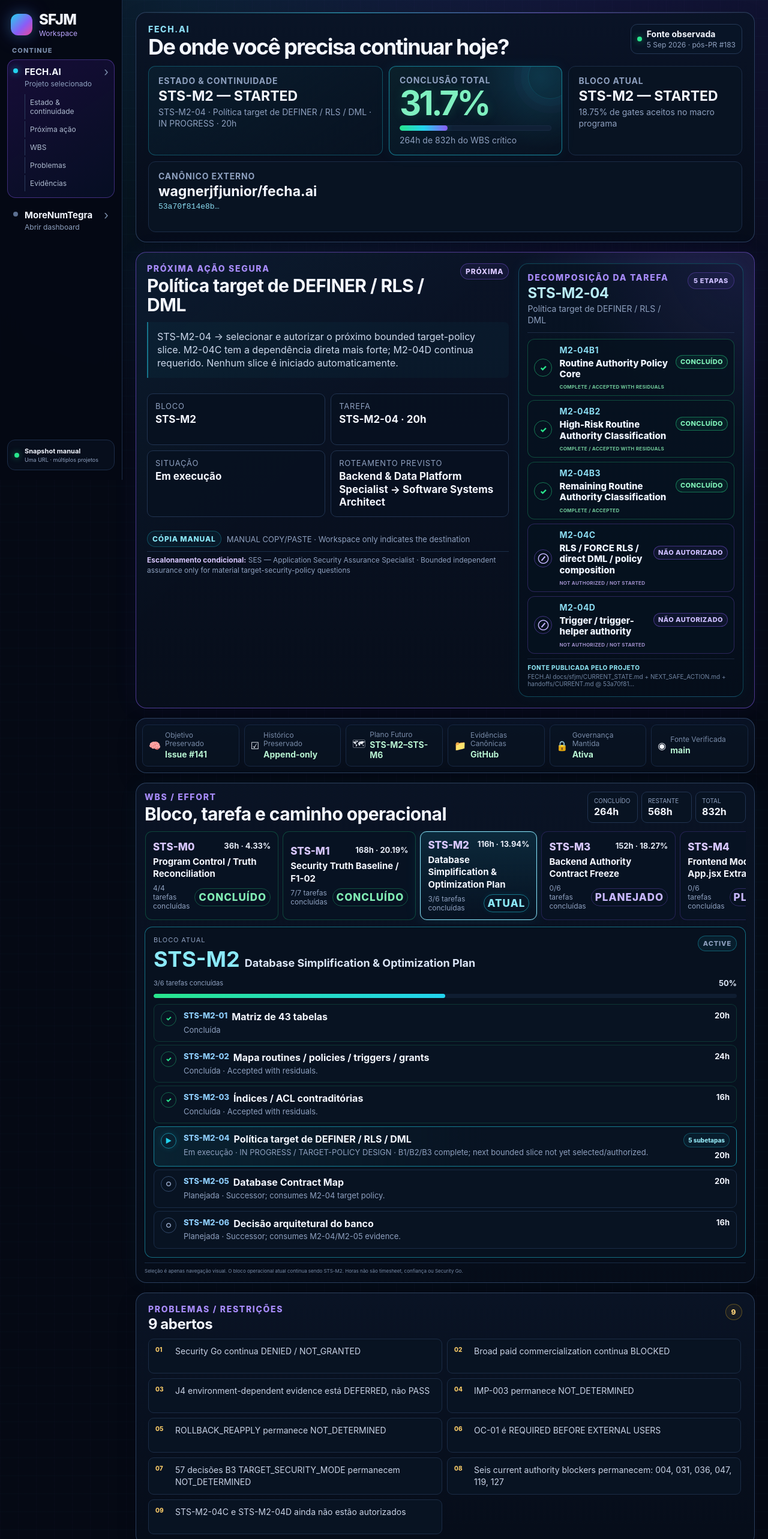
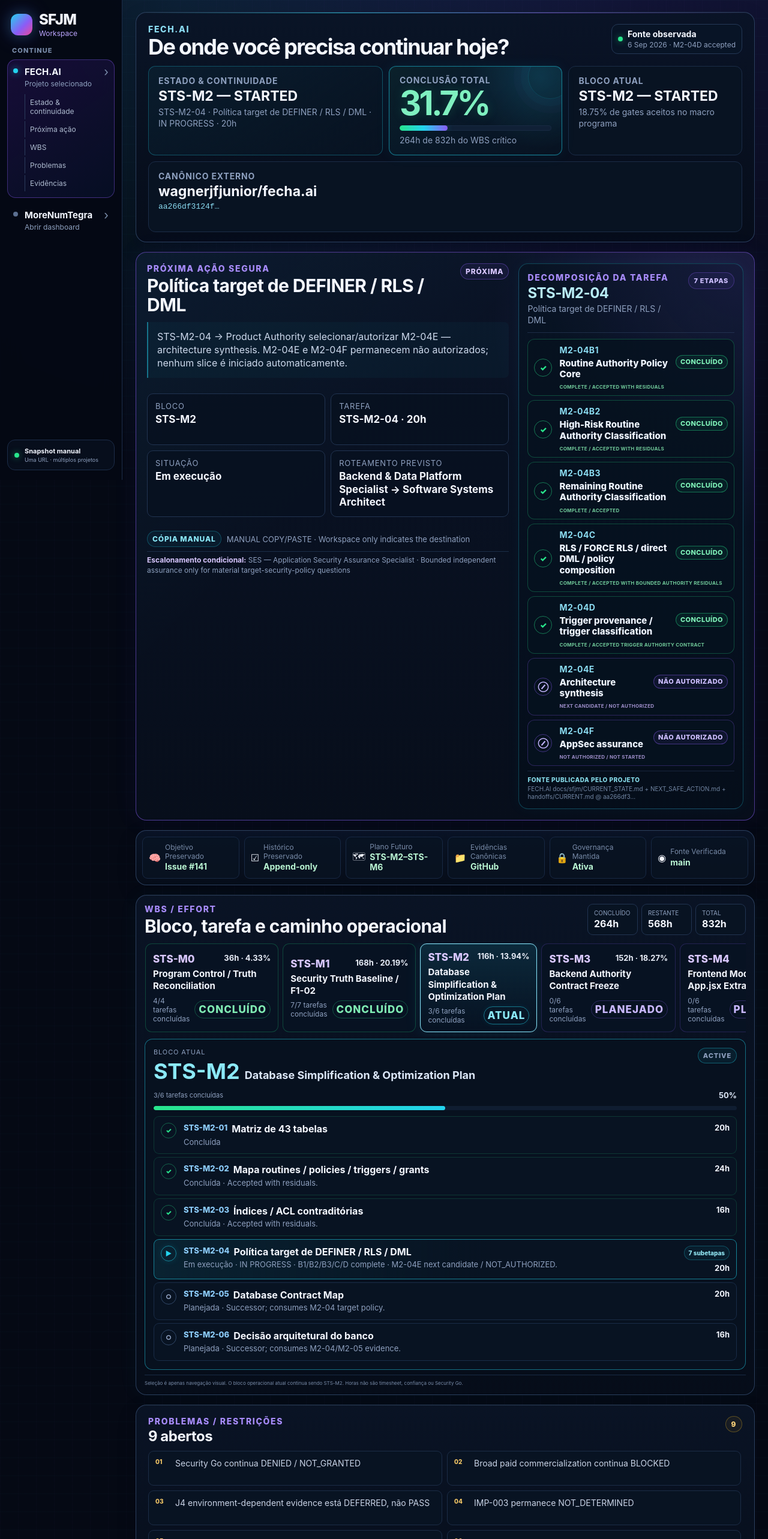
Before and after one commit to wagnerjfjunior/sfjm-workspace, a Next.js app: page / in a window 1280 px wide. Shown: the top 2566 px of the page at 60% size. Built offline with nearby package versions, Linux system fonts and the light colour scheme.

Commit message:
data: refresh FECH.AI through M2-04D acceptance

```diff
--- a/data/workspace-demo.ts
+++ b/data/workspace-demo.ts
@@ -21,6 +21,7 @@
   hours?: number;
   owner?: string;
   evidenceRef?: string;
+  children?: TaskDecompositionItem[];
 };
 
 export type TaskDecomposition = {
@@ -147,7 +148,7 @@
   checks: [
     { label: "Último milestone", value: "STS-M1 fechado · deferred assurance" },
     { label: "Milestone atual", value: "STS-M2 · STARTED" },
-    { label: "Próxima ação", value: "STS-M2-04 · selecionar/autorizar próximo bounded slice" },
+    { label: "Próxima ação", value: "STS-M2-04E · selecionar/autorizar architecture synthesis" },
     { label: "Objetivo principal", value: "Preservado · Issue #141" },
     { label: "Histórico", value: "Preservado" },
     { label: "Security Go", value: "Não concedido" }
@@ -157,8 +158,8 @@
     {
       name: "FECH.AI",
       kind: "Projeto externo",
-      continuityState: "STS-M2 STARTED · STS-M2-04 IN PROGRESS · B1/B2 COMPLETE WITH RESIDUALS · B3 COMPLETE / ACCEPTED",
-      nextSafeAction: "STS-M2-04 → selecionar e autorizar o próximo bounded target-policy slice. M2-04C tem a dependência direta mais forte; M2-04D continua requerido. Nenhum slice é iniciado automaticamente.",
+      continuityState: "STS-M2 STARTED · STS-M2-04 IN PROGRESS · B1/B2/B3/C/D COMPLETE · M2-04E NEXT CANDIDATE / NOT AUTHORIZED",
+      nextSafeAction: "STS-M2-04 → Product Authority selecionar/autorizar M2-04E — architecture synthesis. M2-04E e M2-04F permanecem não autorizados; nenhum slice é iniciado automaticamente.",
       blockers: [
         "Security Go continua DENIED / NOT_GRANTED",
         "Broad paid commercialization continua BLOCKED",
@@ -166,18 +167,18 @@
         "IMP-003 permanece NOT_DETERMINED",
         "ROLLBACK_REAPPLY permanece NOT_DETERMINED",
         "OC-01 é REQUIRED BEFORE EXTERNAL USERS",
-        "57 decisões B3 TARGET_SECURITY_MODE permanecem NOT_DETERMINED",
-        "Seis current authority blockers permanecem: 004, 031, 036, 047, 119, 127",
-        "STS-M2-04C e STS-M2-04D ainda não estão autorizados"
+        "Cinco bounded authority residuals permanecem: 004, 031, 036, 047, 127",
+        "M2-04D remediation backlog D-01..D-08 permanece NOT_IMPLEMENTED",
+        "STS-M2-04E e STS-M2-04F permanecem NOT_AUTHORIZED"
       ],
       repository: "wagnerjfjunior/fecha.ai",
-      observedSha: "53a70f814e8b695439358ebe609850f25bf636a9",
-      observedAt: "5 Sep 2026 · pós-PR #183",
+      observedSha: "aa266df3124f407a3f2c155c8f8ab5c193707783",
+      observedAt: "6 Sep 2026 · M2-04D accepted",
       verification: "Snapshot manual · FECH.AI continua sendo a autoridade",
       taskDecompositions: [{
         parentTaskId: "STS-M2-04",
         parentLabel: "Política target de DEFINER / RLS / DML",
-        source: "FECH.AI docs/sfjm/CURRENT_STATE.md + NEXT_SAFE_ACTION.md + handoffs/CURRENT.md @ 53a70f81…",
+        source: "FECH.AI docs/sfjm/CURRENT_STATE.md + NEXT_SAFE_ACTION.md + handoffs/CURRENT.md @ aa266df3…",
         items: [
           {
             id: "M2-04B1",
@@ -206,16 +207,56 @@
           {
             id: "M2-04C",
             label: "RLS / FORCE RLS / direct DML / policy composition",
-            state: "NOT_AUTHORIZED",
-            status: "NOT AUTHORIZED / NOT STARTED",
-            note: "Strongest direct dependency for unresolved B3 target-security-mode decisions."
+            state: "COMPLETE",
+            status: "COMPLETE / ACCEPTED WITH BOUNDED AUTHORITY RESIDUALS",
+            note: "Target projection: 68 DEFINER / 40 INVOKER / 5 NOT_DETERMINED / 113 total.",
+            children: [
+              {
+                id: "M2-04C1",
+                label: "Live RLS / FORCE RLS / ACL / policy inventory",
+                state: "COMPLETE",
+                status: "COMPLETE"
+              },
+              {
+                id: "M2-04C2",
+                label: "Policy-helper graph / USING-WITH CHECK / direct-DML authority",
+                state: "COMPLETE",
+                status: "COMPLETE WITH RESIDUAL EVIDENCE GAPS / ACCEPTED"
+              },
+              {
+                id: "M2-04C3",
+                label: "57-routine target-mode adjudication",
+                state: "COMPLETE",
+                status: "COMPLETE WITH RESIDUAL NOT_DETERMINED / ACCEPTED"
+              },
+              {
+                id: "M2-04C4",
+                label: "Target RLS / direct-DML contract consolidation",
+                state: "COMPLETE",
+                status: "COMPLETE / ACCEPTED"
+              }
+            ]
           },
           {
             id: "M2-04D",
-            label: "Trigger / trigger-helper authority",
+            label: "Trigger provenance / trigger classification",
+            state: "COMPLETE",
+            status: "COMPLETE / ACCEPTED TRIGGER AUTHORITY CONTRACT",
+            note: "9 trigger functions · 18 trigger instances · target 8 DEFINER / 1 INVOKER / 0 NOT_DETERMINED."
+          },
+          {
+            id: "M2-04E",
+            label: "Architecture synthesis",
+            state: "NOT_AUTHORIZED",
+            status: "NEXT CANDIDATE / NOT AUTHORIZED",
+            note: "Next semantic gate requires separate Product Authority selection/authorization."
+          },
+          {
+            id: "M2-04F",
+            label: "AppSec assurance",
             state: "NOT_AUTHORIZED",
             status: "NOT AUTHORIZED / NOT STARTED",
-            note: "Still required for the SECURITY DEFINER trigger-provenance routines excluded from B3."
+            note: "Remains outside current authorization."
           }
         ]
       }]
@@ -241,8 +282,8 @@
   fechaiProgram: {
     name: "FECH.AI Security-to-Scale 2026",
     repository: "wagnerjfjunior/fecha.ai",
-    observedSha: "53a70f814e8b695439358ebe609850f25bf636a9",
-    observedAt: "5 Sep 2026 · pós-PR #183",
+    observedSha: "aa266df3124f407a3f2c155c8f8ab5c193707783",
+    observedAt: "6 Sep 2026 · M2-04D accepted",
     programIssue: "#141",
     programObjective: "Reach a sellable, operable FECH.AI with a defensible Security Go candidate and a clear path out of the current frontend/backend monolith before year-end, without hiding unresolved risk or performing a big-bang rewrite.",
     objectiveSource: "FECH.AI Issue #141 + program-hierarchy BCR",
@@ -277,8 +318,8 @@
     ],
     lastCompletedMilestone: "STS-M1 — COMPLETE WITH DEFERRED SECURITY ASSURANCE",
     nextProgramMilestone: "STS-M3 — Backend Authority Contract Freeze · PLANNED",
-    activeWorkstream: "STS-M2 · STARTED · STS-M2-04 IN PROGRESS · B1/B2/B3 classification complete",
-    nextSafeAction: "Resolve live main 53a70f81… → select/authorize the next bounded M2-04 target-policy slice → M2-04C has the strongest direct dependency; M2-04D remains required → no slice auto-starts",
+    activeWorkstream: "STS-M2 · STARTED · STS-M2-04 IN PROGRESS · B1/B2/B3/C/D complete · E next candidate",
+    nextSafeAction: "Resolve live main aa266df3… → Product Authority select/authorize STS-M2-04E architecture synthesis → M2-04E/M2-04F remain NOT_AUTHORIZED until separately approved → no slice auto-starts",
     securityGo: "NOT GRANTED",
     commercialization: "BLOCKED",
     weightingBasis: "Peso = duração planejada; progresso só avança quando o gate do milestone é aceito.",
@@ -511,8 +552,8 @@
         category: "PROGRAM",
         state: "ACTIVE",
         owner: "Backend/Data + Architecture",
-        evidence: "STS-M2-04 está IN PROGRESS. B1 e B2 estão COMPLETE / ACCEPTED WITH RESIDUALS; B3 está COMPLETE / ACCEPTED com cobertura 113/113. M2-04C e M2-04D permanecem não autorizados.",
-        nextAction: "Selecionar e autorizar o próximo bounded M2-04 target-policy slice; nenhum candidato é iniciado automaticamente."
+        evidence: "STS-M2-04 está IN PROGRESS. B1/B2/B3/C/D estão concluídos; M2-04C fechou com cinco bounded authority residuals e M2-04D fechou o trigger authority contract. M2-04E/M2-04F permanecem não autorizados.",
+        nextAction: "Product Authority selecionar/autorizar STS-M2-04E architecture synthesis; nenhum candidato é iniciado automaticamente."
       }
     ] satisfies ExecutionItem[],
 
@@ -615,7 +656,7 @@
   } satisfies ProgramSnapshot,
 
   fechaiWbs: {
-    source: "WBS structure: docs/roadmap/fechai-security-to-scale-2026-wbs.md · current task state: FECH.AI docs/sfjm/CURRENT_STATE.md + NEXT_SAFE_ACTION.md @ 53a70f81…",
+    source: "WBS structure: docs/roadmap/fechai-security-to-scale-2026-wbs.md · current task state: FECH.AI docs/sfjm/CURRENT_STATE.md + NEXT_SAFE_ACTION.md @ aa266df3…",
     basis: "Planning estimates for visibility, not clocked timesheets.",
     totalCriticalHours: 832,
     completedHours: 264,
@@ -624,7 +665,7 @@
     plannedBacklogHours: 104,
     currentPackage: "STS-M2 — STARTED",
     currentTask: "STS-M2-04 · Política target de DEFINER / RLS / DML · IN PROGRESS · 20h",
-    note: "Rótulos/horas vêm da WBS estrutural; estado corrente vem do SFJM do FECH.AI. STS-M2-04 está em progresso; B1/B2/B3 estão concluídos no micro-split publicado; o próximo bounded slice ainda precisa ser selecionado/autorizado. Horas são planejamento, não timesheet.",
+    note: "Rótulos/horas vêm da WBS estrutural; estado corrente vem do SFJM do FECH.AI. STS-M2-04 está em progresso; B1/B2/B3/C/D estão concluídos; E é o próximo candidato e continua não autorizado. Horas são planejamento, não timesheet.",
     milestones: [
       {
         id: "STS-M0",
@@ -662,7 +703,7 @@
           { id: "STS-M2-01", label: "Matriz de 43 tabelas", hours: 20, state: "COMPLETE" },
           { id: "STS-M2-02", label: "Mapa routines / policies / triggers / grants", hours: 24, state: "COMPLETE", note: "Accepted with residuals." },
           { id: "STS-M2-03", label: "Índices / ACL contraditórias", hours: 16, state: "COMPLETE", note: "Accepted with residuals." },
-          { id: "STS-M2-04", label: "Política target de DEFINER / RLS / DML", hours: 20, state: "ACTIVE", note: "IN PROGRESS / TARGET-POLICY DESIGN · B1/B2/B3 complete; next bounded slice not yet selected/authorized." },
+          { id: "STS-M2-04", label: "Política target de DEFINER / RLS / DML", hours: 20, state: "ACTIVE", note: "IN PROGRESS · B1/B2/B3/C/D complete · M2-04E next candidate / NOT_AUTHORIZED." },
           { id: "STS-M2-05", label: "Database Contract Map", hours: 20, state: "PLANNED", note: "Successor; consumes M2-04 target policy." },
           { id: "STS-M2-06", label: "Decisão arquitetural do banco", hours: 16, state: "PLANNED", note: "Successor; consumes M2-04/M2-05 evidence." }
         ]
@@ -764,12 +805,12 @@
   currentState: [
     { label: "Último milestone concluído", value: "STS-M1 · deferred assurance" },
     { label: "Milestone atual", value: "STS-M2 · STARTED" },
-    { label: "Próxima continuidade", value: "STS-M2-04 · selecionar/autorizar próximo bounded slice" },
+    { label: "Próxima continuidade", value: "STS-M2-04E · selecionar/autorizar architecture synthesis" },
     { label: "Objetivo", value: "Issue #141 · PRESERVED" }
   ] satisfies SourceRow[],
 
   sources: [
-    { label: "FECH.AI main", value: "53a70f81…", badge: true },
+    { label: "FECH.AI main", value: "aa266df3…", badge: true },
     { label: "Program objective", value: "#141 OPEN · PRESERVED", badge: true },
     { label: "Current state source", value: "docs/sfjm/CURRENT_STATE.md", badge: true },
     { label: "WBS structure", value: "832h · structural baseline", badge: true },
```
